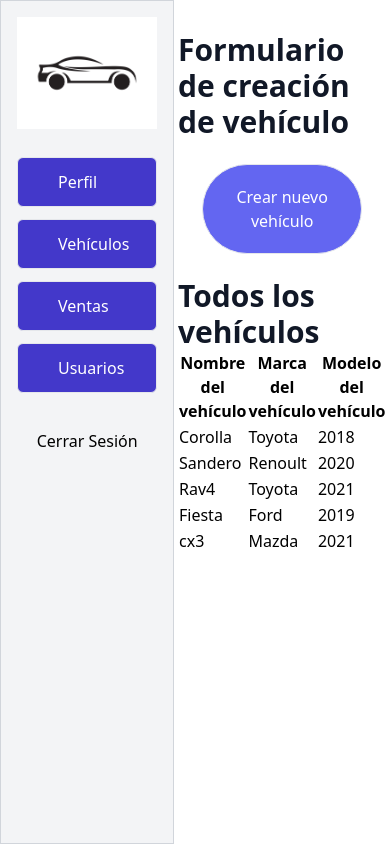
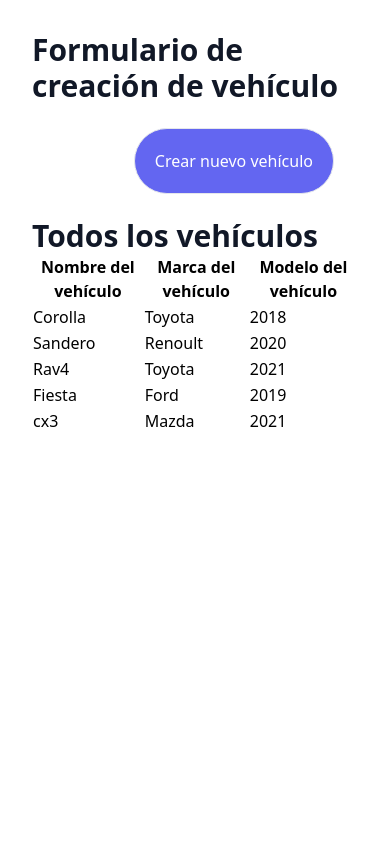
Before and after one commit to JhonZafra/Concesionario_Multimarca, a React (Create React App) app: page /admin/vehiculos in a window 390 px wide. Built offline with nearby package versions, Linux system fonts and the light colour scheme.

Commit message:
Resuelto bug de aparición de íconos

```diff
--- a/src/App.jsx
+++ b/src/App.jsx
@@ -11,6 +11,7 @@ import { BrowserRouter as Router, Route, Routes } from "react-router-dom";
 import "styles/styles.css";
 import { DarkModeContext } from "context/darkmode";
 import { useState, useEffect } from "react";
+
 
 function App() {
   const [darkMode, setDarkMode] = useState(false);
--- a/src/components/Sidebar.jsx
+++ b/src/components/Sidebar.jsx
@@ -1,42 +1,44 @@
 import React from "react";
 import ImagenLogo from "./ImagenLogo";
 import { Link } from "react-router-dom";
+import { FontAwesomeIcon } from '@fortawesome/react-fontawesome'
 
 const Sidebar = () => {
+
   return (
-    <nav className="flex flex-col p-4 w-72 border border-gray-300  bg-gray-100">
+    <nav className="hidden md:flex md:w-72 flex-col p-4 border border-gray-300  bg-gray-100">
       <Link to="/admin">
         <ImagenLogo />
       </Link>
       <div className="my-4">
         <Ruta
-          icono="fa-regular fa-user"
+          icono="fa-solid fa-user"
           ruta="/admin/profile"
           nombre="Perfil"
         />
         <Ruta
-          icono="fa-regular fa-car"
+          icono="fa-solid fa-car"
           ruta="/admin/vehiculos"
           nombre="Vehículos"
         />
         <Ruta icono="fa-solid fa-shop" ruta="/admin/ventas" nombre="Ventas" />
         <Ruta
-          icono="fa-regular fa-users"
-          ruta="/admin/usuarios"
-          nombre="Usuarios"
+          icono="fa-solid fa-users"
+          ruta="/admin/clientes"
+          nombre="Clientes"
         />
       </div>
-      <button className="mt-2">Cerrar Sesión</button>
+      <button>
+          Cerrar Sesión</button>
     </nav>
   );
 };
 
 const Ruta = ({ icono, ruta, nombre }) => {
-  console.log(icono, ruta)
   return (
     <Link to={ruta}>
-      <button className="p-3 my-3 w-full hover:bg-indigo-900 bg-indigo-700 text-white flex flex-items-start border rounded-md">
-        <i className={`${icono} w-7`} />
+      <button className="p-3 my-3 w-full hover:bg-indigo-900 bg-indigo-700 text-white flex flex-initial border rounded-md">
+        <FontAwesomeIcon icon={`${icono}`} className="mr-3"/>
         {nombre}
       </button>
     </Link>
```
